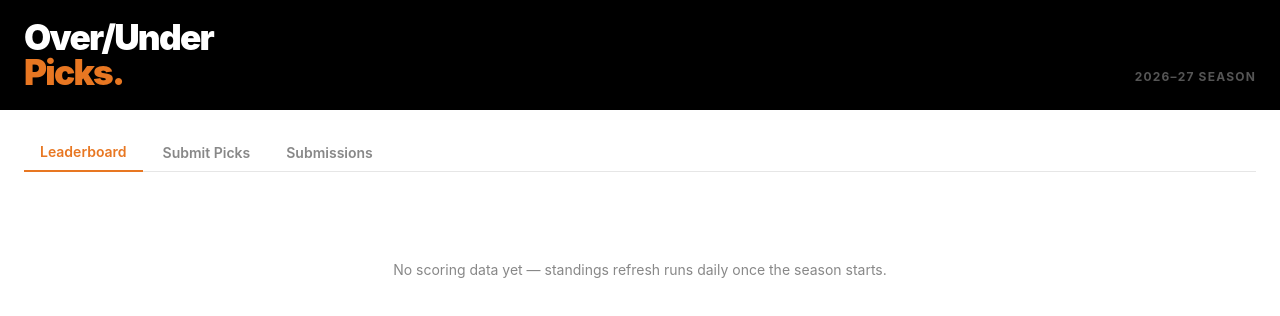
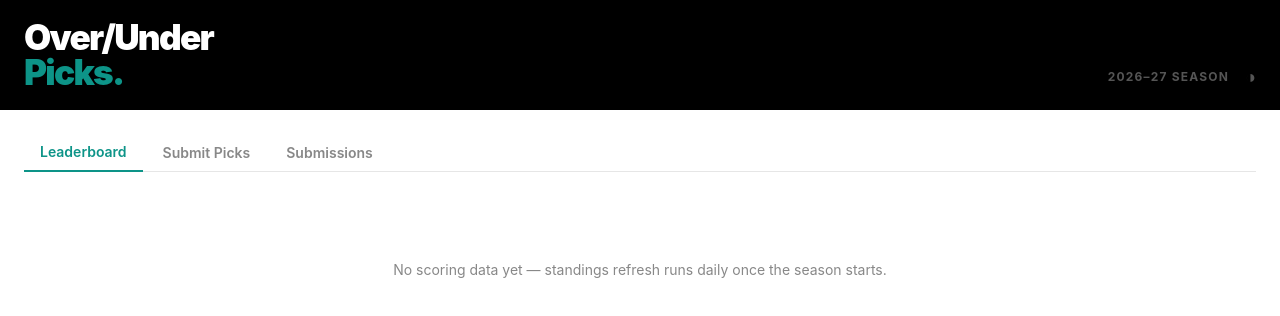
Before and after one commit to nm-huuns/nba-over-under, a Next.js app: page / in a window 1280 px wide. Shown: the top 316 px of the page. Built offline with nearby package versions, Linux system fonts and the light colour scheme.

Commit message:
Add light/dark mode toggle; use teal accent in light mode

```diff
--- /dev/null
+++ b/app/ThemeToggle.tsx
@@ -0,0 +1,27 @@
+"use client";
+
+import { useEffect, useState } from "react";
+
+export default function ThemeToggle() {
+  const [dark, setDark] = useState(false);
+
+  useEffect(() => {
+    setDark(document.documentElement.classList.contains("dark"));
+  }, []);
+
+  function toggle() {
+    const isDark = document.documentElement.classList.toggle("dark");
+    setDark(isDark);
+    try { localStorage.setItem("theme", isDark ? "dark" : "light"); } catch {}
+  }
+
+  return (
+    <button
+      onClick={toggle}
+      aria-label="Toggle theme"
+      className="pb-1 text-[#555] hover:text-white transition-colors text-lg leading-none"
+    >
+      {dark ? "☀︎" : "◑"}
+    </button>
+  );
+}
--- a/app/globals.css
+++ b/app/globals.css
@@ -5,7 +5,7 @@
 :root {
   --background: #ffffff;
   --foreground: #111111;
-  --accent: #e87722;
+  --accent: #0d9488;
   --muted: #888888;
   --over: #16a34a;
   --under: #dc2626;
--- a/app/page.tsx
+++ b/app/page.tsx
@@ -8,6 +8,7 @@ import { readJson } from "@/lib/storage";
 import { TEAMS } from "@/lib/teams";
 import type { DailyScore, LockState, Submission, StandingsData, Team } from "@/lib/types";
 import PicksTabs from "./PicksTabs";
+import ThemeToggle from "./ThemeToggle";
 
 export default async function Home() {
   const [lockState, submissions, standings, scores, storedTeams] =
@@ -34,8 +35,11 @@ export default async function Home() {
             <br />
             <em className="not-italic text-accent">Picks.</em>
           </h1>
-          <div className="text-[0.75rem] font-bold tracking-[0.1em] text-[#555] uppercase pb-1">
-            2026–27 Season
+          <div className="flex items-end gap-4">
+            <div className="text-[0.75rem] font-bold tracking-[0.1em] text-[#555] uppercase pb-1">
+              2026–27 Season
+            </div>
+            <ThemeToggle />
           </div>
         </div>
       </header>
```
